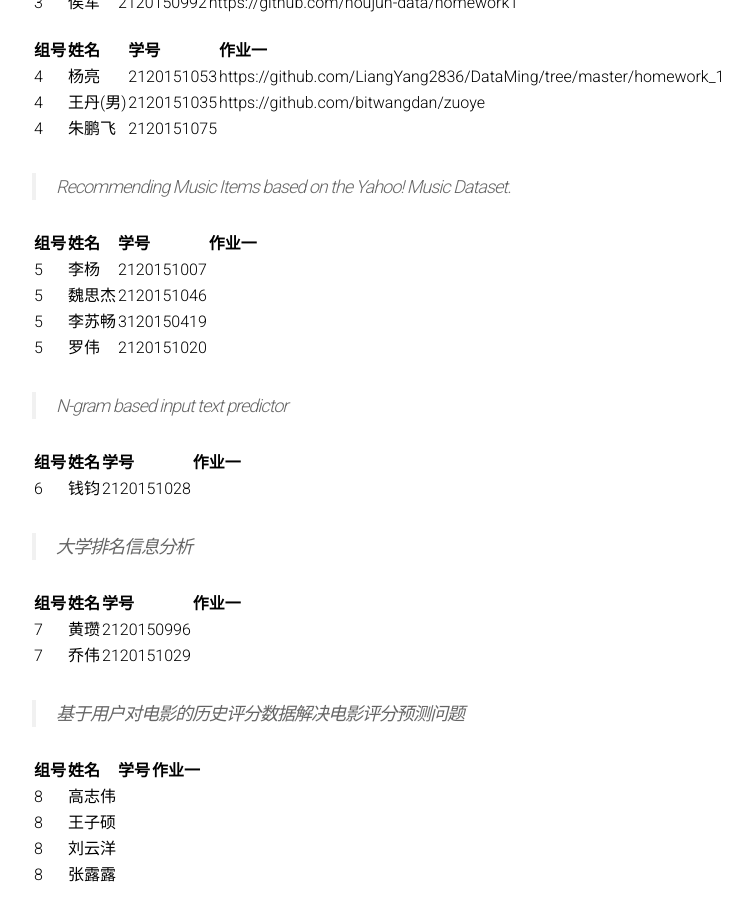
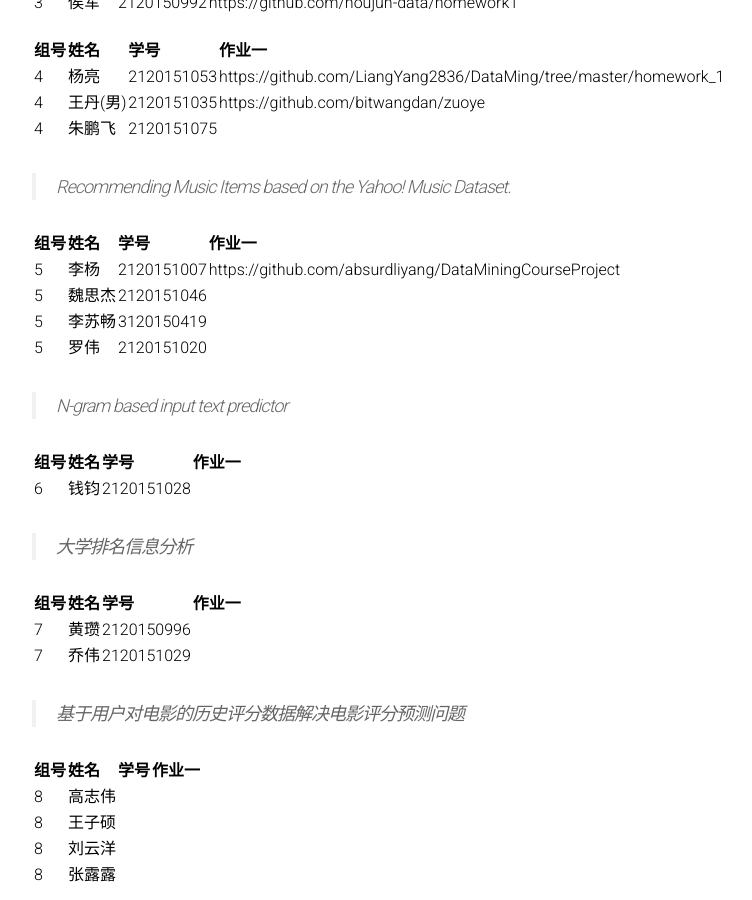
Before and after one commit to BITDM/bitdm.github.io, a Jekyll site: the page built from 2016/groups.md, in a window 1280 px wide and 900 px high, scrolled down 710 px. Shown: the whole window, without its empty margins (208-960 px from the left). Built offline with Jekyll 4.4.1, drawn with Linux system fonts in a browser that asks for light colours; some of the changed lines change nothing that is shown.

Commit message:
Update groups.md
add url。

```diff
--- a/2016/groups.md
+++ b/2016/groups.md
@@ -39,7 +39,7 @@ permalink: /2016/groups/
 
 |组号|姓名|学号|作业一|
 |:-------------|:-------------|:-----|:-----|
-|5|李杨|2120151007|
+|5|李杨|2120151007| https://github.com/absurdliyang/DataMiningCourseProject
 |5|魏思杰|2120151046|
 |5|李苏畅|3120150419|
 |5|罗伟|2120151020|
```
